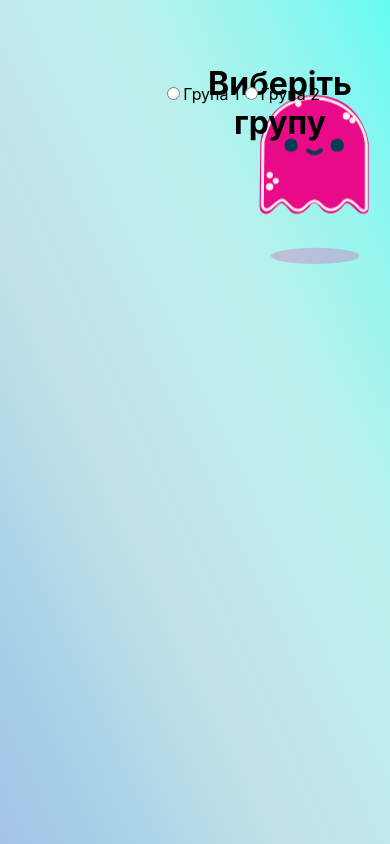
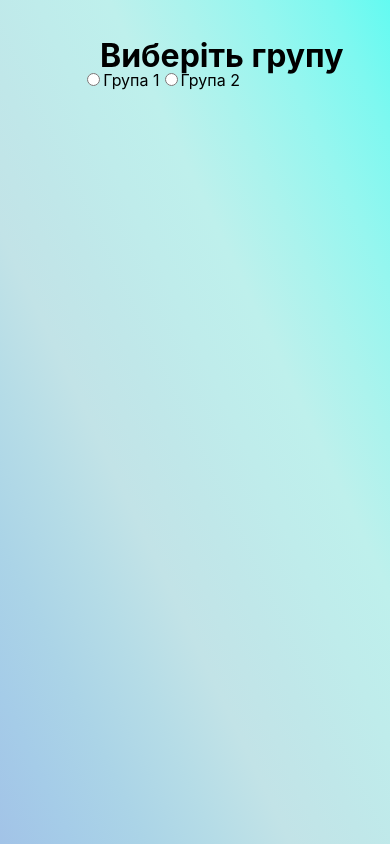
Before and after one commit to elenavoitova/schedule, a React (Create React App) app: page /#/ in a window 390 px wide. Built offline with nearby package versions, Linux system fonts and the light colour scheme.

Commit message:
small changes

```diff
--- a/src/App.css
+++ b/src/App.css
@@ -20,15 +20,36 @@
   background-image: linear-gradient(to right top, #a2c3e7, #a5cce8, #abd4e7, #b5dce7, #c2e3e7, #c0e7e9, #bfeceb, #bef0ec, #abf3ed, #96f6ef, #7ef8f0, #5ffbf1);
 }
 
+
 .App-container h1 {
   position: absolute;
   left: 40%;
-  top: 5%
+  top: 4%
 }
 
 .select-group{
   position: absolute;
-    top: 10%;
+    top: 8%;
     right: 20%;
     display: inline-flex;
 }
+
+@media screen and (max-width: 1000px) {
+  .App-container {
+    padding: 100px 200px;
+    flex-direction: column;
+    justify-content: center;
+  }
+
+  .App-container h1 {
+    position: absolute;
+    left: 25%;
+    top: 15px;
+  }
+
+  .select-group{
+    position: absolute;
+      top: 70px;
+      right: 40%;
+  }
+}
--- a/src/Components/Ghost/Ghost.css
+++ b/src/Components/Ghost/Ghost.css
@@ -25,6 +25,13 @@
 
   }
 
+  @media screen and (max-width: 1000px) {
+    .ghost-container {
+      display: none;
+    }
+
+  }
+
   @keyframes shrink {
     0% {
       width: 90%;
--- a/src/Components/LessonsList/LessonsList.scss
+++ b/src/Components/LessonsList/LessonsList.scss
@@ -2,7 +2,7 @@
     width: 280px;
     //min-height: 300px;
     margin-left: 40px;
-    margin-top: 20px;
+    margin-top: 5px;
     //-webkit-box-shadow: 0px 5px 10px 2px rgba(34, 60, 80, 0.2);
     //-moz-box-shadow: 0px 5px 10px 2px rgba(34, 60, 80, 0.2);
     //box-shadow: 0px 5px 10px 2px rgba(34, 60, 80, 0.2);
@@ -72,7 +72,7 @@
     padding-top: 2px;
     padding-bottom: 2px;
     min-height: 50px;
-    margin: 10px 1px;
+    margin: 5px 1px;
     text-align: left;
     font-size: 14px;
     background-color: #ffffffb0;
--- a/src/data/schedule.js
+++ b/src/data/schedule.js
@@ -41,9 +41,9 @@ const art = {
     teacher: "Вiкторiя Монтвiлас"
 };
 
-const monday1 = [ world, math, eng, ukr1];
+const monday1 = [ world, math, eng, ukr1, ukr1];
 
-const monday2 = [ world, math, eng, ukr2];
+const monday2 = [ world, math, eng, ukr2, ukr2];
 
 const tuesday = [world, math, fiz, ukr1];
 
```
